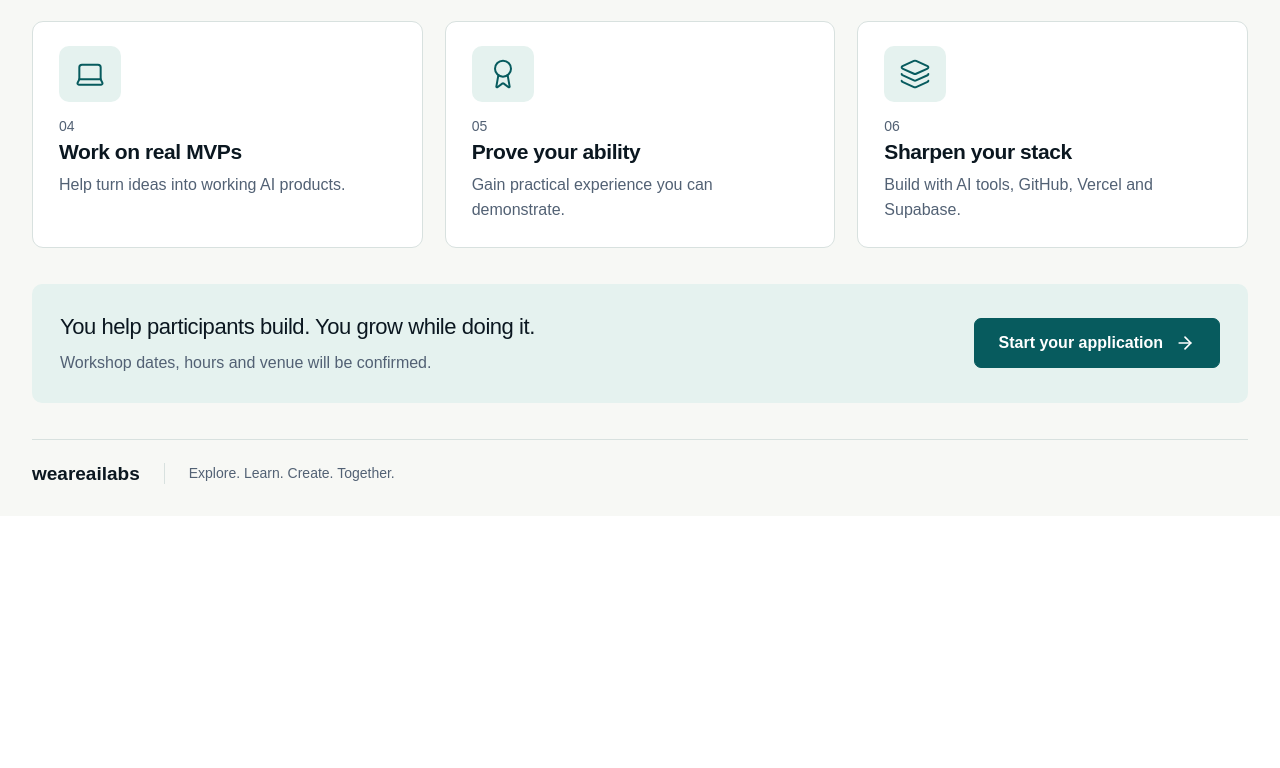
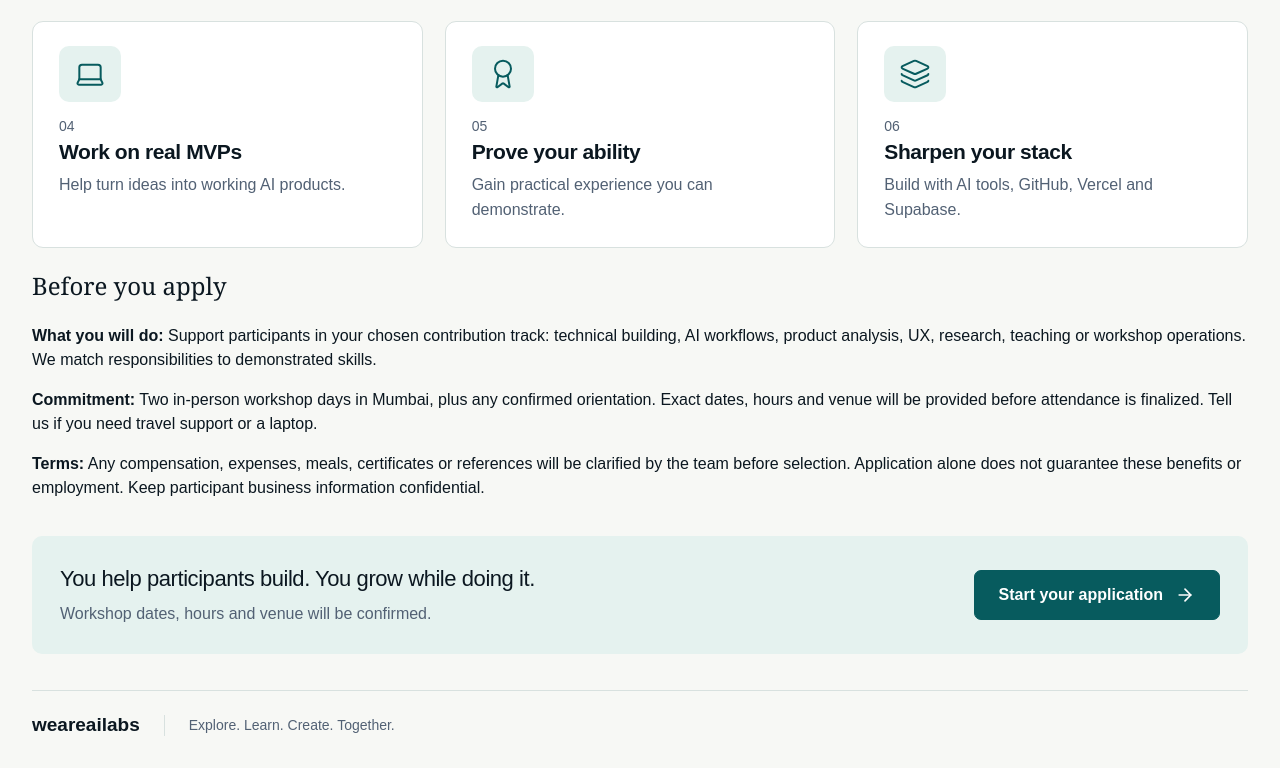
Before and after one commit to gthawani-del/Ai-lans, a Next.js app: page /volunteer in a window 1280 px wide. Shown: the part 809-1577 px from the top of the page. Before the commit the page ends 1325 px from the top, so only its background shows below. Built offline with nearby package versions, Linux system fonts and the light colour scheme.

Commit message:
Align volunteer transparency and privacy copy with streamlined screening

```diff
--- a/app/volunteer/VolunteerHome.js
+++ b/app/volunteer/VolunteerHome.js
@@ -46,6 +46,12 @@ export default function VolunteerHome() {
           </article>)}
         </div>
       </section>
+      <section className="vh-practical" aria-labelledby="volunteer-expectations">
+        <h2 id="volunteer-expectations">Before you apply</h2>
+        <p><strong>What you will do:</strong> Support participants in your chosen contribution track: technical building, AI workflows, product analysis, UX, research, teaching or workshop operations. We match responsibilities to demonstrated skills.</p>
+        <p><strong>Commitment:</strong> Two in-person workshop days in Mumbai, plus any confirmed orientation. Exact dates, hours and venue will be provided before attendance is finalized. Tell us if you need travel support or a laptop.</p>
+        <p><strong>Terms:</strong> Any compensation, expenses, meals, certificates or references will be clarified by the team before selection. Application alone does not guarantee these benefits or employment. Keep participant business information confidential.</p>
+      </section>
       <section className="vh-action" aria-labelledby="action-heading">
         <div><h2 id="action-heading">You help participants build. You grow while doing it.</h2><p>Workshop dates, hours and venue will be confirmed.</p></div>
         <Link className="vh-button" href="/volunteer/apply">Start your application <ArrowRight size={20} aria-hidden="true" /></Link>
```
